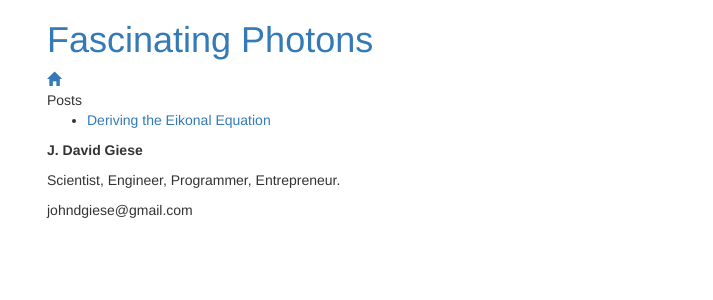
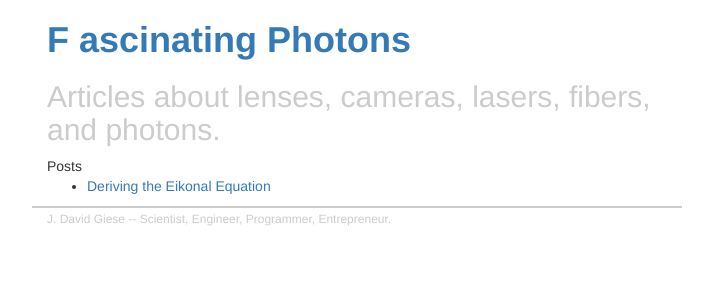
Before and after one commit to johndgiese/fascinating-photons, a Jekyll site: the page built from index.html, in a window 1280 px wide. Shown: the top 300 px of the page, without its empty margins (283-996 px from the left). Built offline with Jekyll 4.4.1, drawn with Linux system fonts in a browser that asks for light colours; nearby versions of some CDN libraries.

Commit message:
Update site styling

```diff
--- a/_layouts/default.html
+++ b/_layouts/default.html
@@ -14,8 +14,44 @@
 
 
         <style type="text/css" media="screen">
+          #site-title {
+            font-weight: bold;
+            font-size: 36px;
+          }
+
+          .color-one {
+            color: #00A155;
+          }
+
+          .color-one-dark {
+            color: #006837;
+          }
+
+          .color-mute {
+            color: #CCC;
+          }
+
           #main-container {
             max-width: 650px;
+          }
+
+          footer {
+            border-top: 2px solid #CCC;
+          }
+
+          small {
+            font-size: 12px;
+          }
+
+          #post p {
+            font-size: 16px;
+            line-height: 22px;
+            color: #555;
+          }
+
+          #post-title {
+            font-size: 22px;
+            color: #222;
           }
         </style>
 
@@ -26,8 +62,16 @@
         <div id="main-container" class="container">
           <header class="row">
             <div class="col-sm-12">
-              <h1 class="title"><a href="/">{{ site.name }}</a></h1>
-              <a class="extra" href="/"><span class="glyphicon glyphicon-home"><span></a>
+              <a href="/">
+                <h1 id="site-title">
+                  <span class="brand-color-one-dark">F</span>
+                  <span class="brand-color-one">ascinating </span>
+                  <span class="brand-color-one-dark">Photons</span>
+                </h1>
+              </a>
+              <h2 class="color-mute">
+                Articles about lenses, cameras, lasers, fibers, and photons.
+              </h2>
             </div>
           </header>
 
@@ -39,9 +83,7 @@
 
           <footer class="row">
             <div class="col-sm-12">
-              <p><strong>J. David Giese</strong></p>
-              <p>Scientist, Engineer, Programmer, Entrepreneur.<p/>
-              <p>johndgiese@gmail.com</p>
+              <small class="color-mute"><a class="color-mute" href="mailto:johndgiese@gmail.com">J. David Giese</a> -- Scientist, Engineer, Programmer, Entrepreneur.</small>
             </div>
           </footer>
 
--- a/_layouts/post.html
+++ b/_layouts/post.html
@@ -1,7 +1,7 @@
 ---
 layout: default
 ---
-<h2>{{ page.title }}</h2>
-<div class="post">
+<h1 id="post-title">{{ page.title }}</h2>
+<div id="post">
 {{ content }}
 </div>
```
